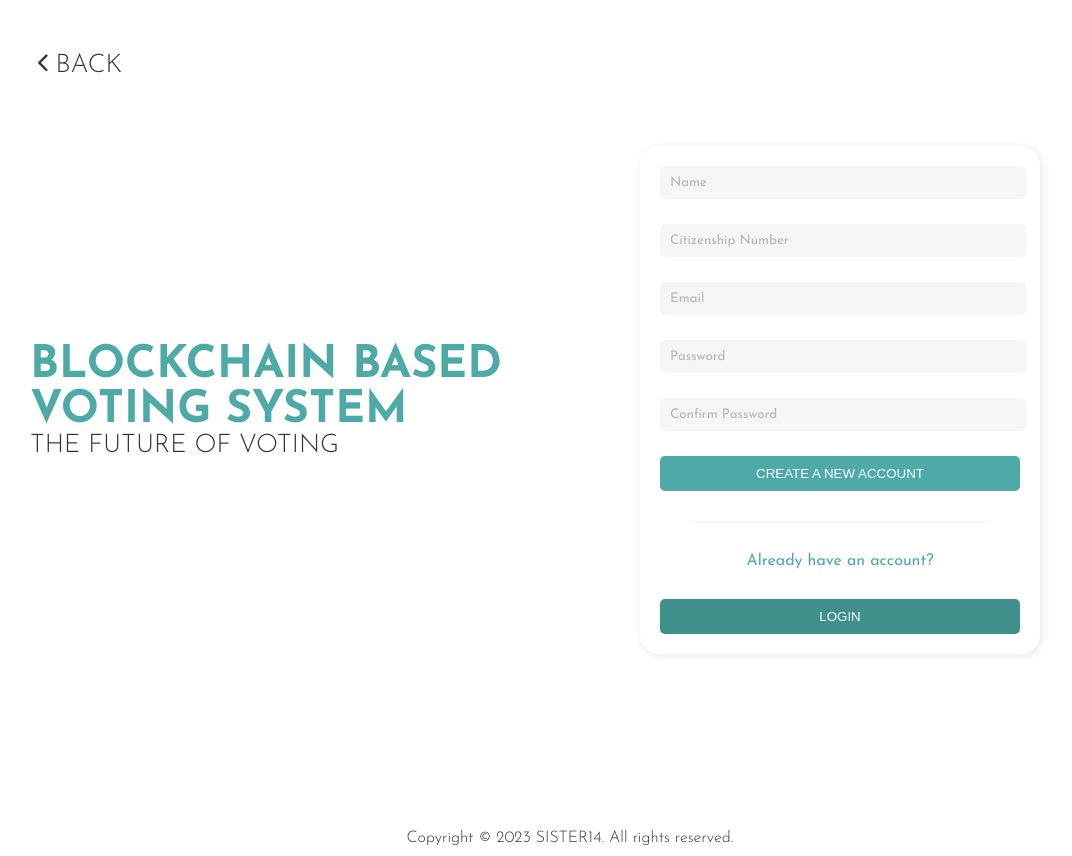
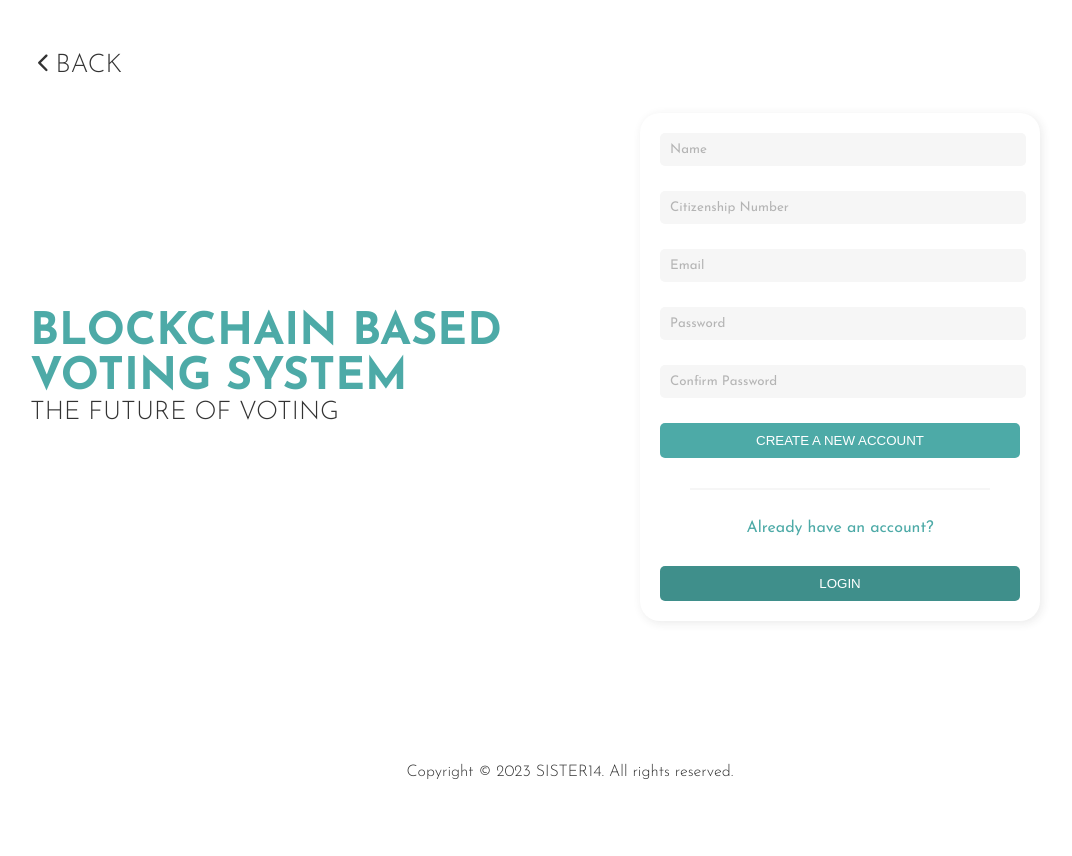
Before and after one commit to 01Aniket/Blockchain-Based-Voting-System, a React (Create React App) app in the folder frontend/: page /signup in a window 1280 px wide. Shown: the whole page, without its empty margins (70-1142 px from the left). After the commit the page ends 800 px from the top, so only its background shows below. Built offline with nearby package versions, Linux system fonts and the light colour scheme; no server answers.

Commit message:
Fix: footer

```diff
--- a/frontend/src/pages/Admin/Start.tsx
+++ b/frontend/src/pages/Admin/Start.tsx
@@ -58,7 +58,7 @@ const Start = ({
                 axios
                   .post("/polls/start", { name, description, candidates })
                   .then((_) => {
-                    toast.success("Election Started.", toastConfig);
+                    toast.info("Election started.", toastConfig);
                     setStatus("running");
                   })
                   .catch((err) => {
--- a/frontend/src/styles/layouts/Default.scss
+++ b/frontend/src/styles/layouts/Default.scss
@@ -43,6 +43,7 @@
     display: flex;
     justify-content: center;
     align-items: center;
+    height: 92vh;
   }
 }
 
--- a/frontend/src/styles/layouts/Login.scss
+++ b/frontend/src/styles/layouts/Login.scss
@@ -3,7 +3,7 @@
   grid-template-columns: 1fr 1fr;
   padding-left: 100px;
   padding-right: 100px;
-  height: 100vh;
+  height: 91.8vh;
 
   .left {
     position: relative;
--- a/frontend/src/styles/pages/Landing.scss
+++ b/frontend/src/styles/pages/Landing.scss
@@ -1,7 +1,7 @@
 .landing {
   display: grid;
   grid-template-columns: 1fr 1fr;
-  height: 94vh;
+  height: 92.9vh;
 
   .left {
     padding: 100px;
```
